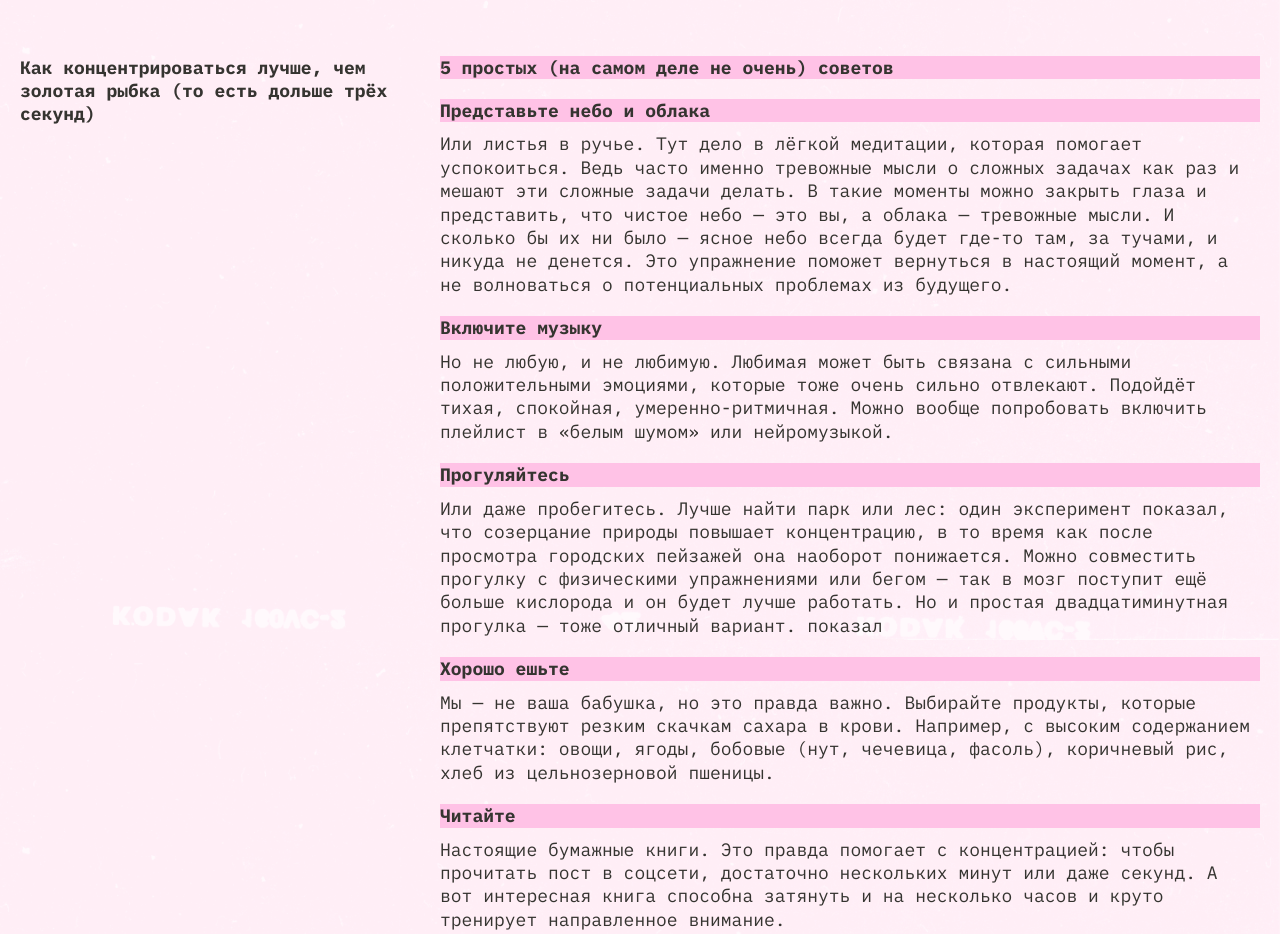
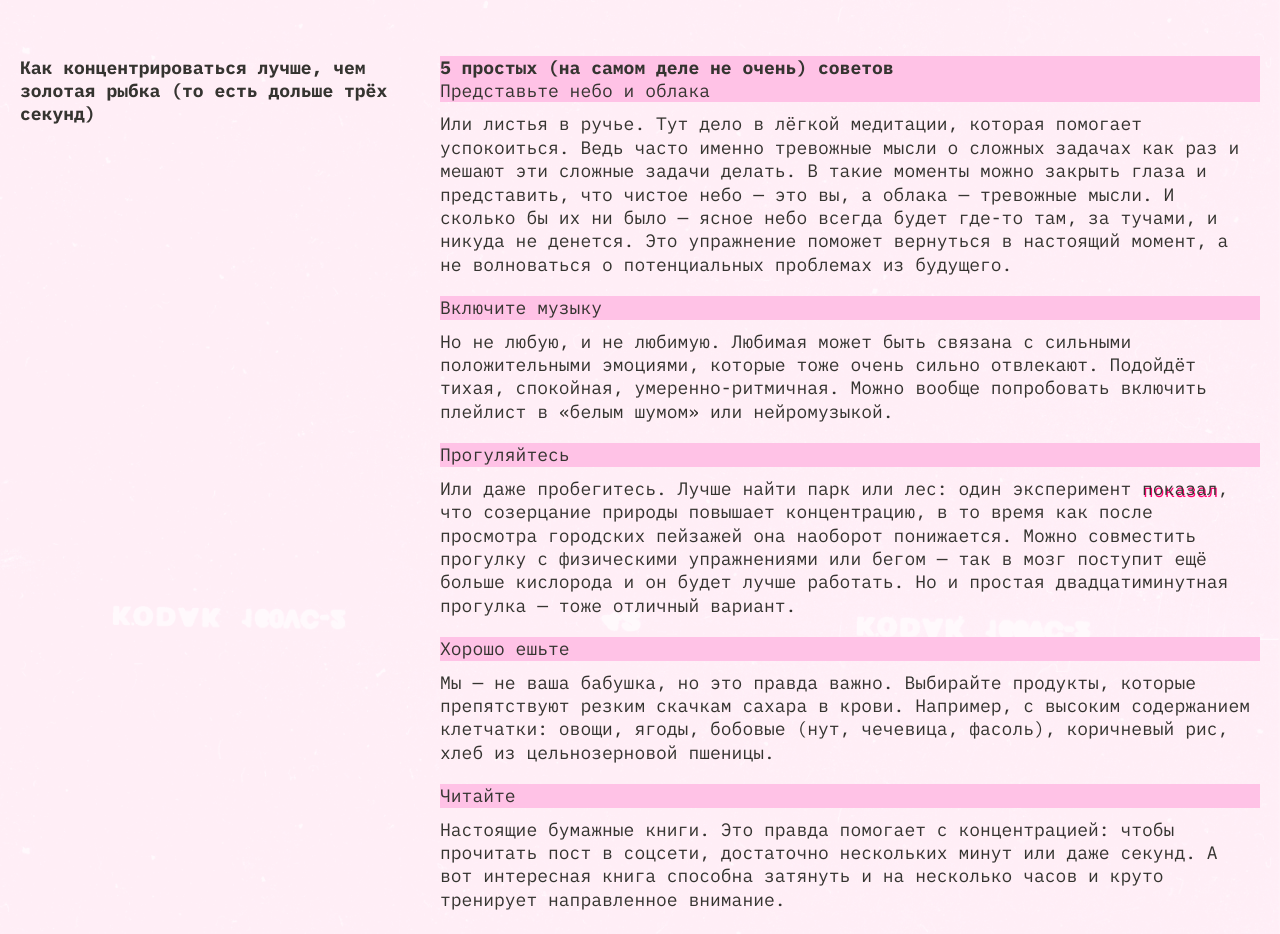
Before and after one commit to TheRathustra/slozhno-sosredotochitsya, a website: page index.html in a window 1280 px wide. Shown: the part 1760-2694 px from the top of the page. Drawn offline with Linux system fonts and the light colour scheme.

Commit message:
fix: исправления после ревью

```diff
--- a/index.html
+++ b/index.html
@@ -59,7 +59,8 @@
               Особенно сложно сосредоточиться, когда задач много и все они —
               важные. Где же легендарная многозадачность, когда она так нужна
               вам (и всем нанимающим менеджерам этого мира)? А дело в том, что
-              её просто не существует. Исследователи выяснили, что мозгу
+              её просто не существует. Исследователи <a class="link"
+                href="https://dana.org/article/multicosts-of-multitasking/" target="_blank">выяснили</a>, что мозгу
               тяжело концентрироваться даже на двух делах одновременно. А
               когда в поле внимания попадает несколько важных задач, организм
               паникует и выделяет кортизол и адреналин — «гормоны стресса».
@@ -137,17 +138,16 @@
         Как концентрироваться лучше, чем золотая рыбка (то есть дольше трёх
         секунд)
       </h2>
-      <ul class="content__list">
-        <li>
-          <article class="content__article">
+      <div class="content-how__container">
         <h3 class="content__article-title title-decor">
           5 простых (на самом деле не очень) советов
         </h3>
-          </article>
-        </li>
+        <article class="content__article">
+          <ul class="content__list">
             <li>
-          <article class="content__article">
-            <h3 class="content__article-title title-decor">Представьте небо и облака</h3>
+              <div class="content__article">
+                <h4 class="content__article-subtitle title-decor">Представьте небо и облака</h4>
+                <div class="content__article-paragraph-container">
                   <p class="content__article-paragraph">
                     Или листья в ручье. Тут дело в лёгкой медитации, которая
                     помогает успокоиться. Ведь часто именно тревожные мысли о
@@ -158,36 +158,43 @@
                     денется. Это упражнение поможет вернуться в настоящий момент, а
                     не волноваться о потенциальных проблемах из будущего.
                   </p>
-          </article>
+                </div>
+              </div>
             </li>
             <li>
-          <article class="content__article">
-            <h3 class="content__article-title title-decor">Включите музыку</h3>
+              <div class="content__article">
+                <h4 class="content__article-subtitle title-decor">Включите музыку</h4>
+                <div class="content__article-paragraph-container">
                   <p class="content__article-paragraph">
                     Но не любую, и не любимую. Любимая может быть связана с сильными
                     положительными эмоциями, которые тоже очень сильно отвлекают.
                     Подойдёт тихая, спокойная, умеренно-ритмичная. Можно вообще
                     попробовать включить плейлист в «белым шумом» или нейромузыкой.
                   </p>
-          </article>
+                </div>
+              </div>
             </li>
             <li>
-          <article class="content__article">
-            <h3 class="content__article-title title-decor">Прогуляйтесь</h3>
+              <div class="content__article">
+                <h4 class="content__article-subtitle title-decor">Прогуляйтесь</h4>
+                <div class="content__article-paragraph-container">
                   <p class="content__article-paragraph">
                     Или даже пробегитесь. Лучше найти парк или лес: один эксперимент
-              показал, что созерцание природы повышает концентрацию, в то
+                    <a class="link" href="https://www.sciencedirect.com/science/article/abs/pii/S0272494415000328"
+                      target="_blank">показал</a>, что созерцание природы повышает концентрацию, в то
                     время как после просмотра городских пейзажей она наоборот
                     понижается. Можно совместить прогулку с физическими упражнениями
                     или бегом — так в мозг поступит ещё больше кислорода и он будет
                     лучше работать. Но и простая двадцатиминутная прогулка — тоже
-              отличный вариант. показал
+                    отличный вариант.
                   </p>
-          </article>
+                </div>
+              </div>
             </li>
             <li>
-          <article class="content__article">
-            <h3 class="content__article-title title-decor">Хорошо ешьте</h3>
+              <div class="content__article">
+                <h4 class="content__article-subtitle title-decor">Хорошо ешьте</h4>
+                <div class="content__article-paragraph-container">
                   <p class="content__article-paragraph">
                     Мы — не ваша бабушка, но это правда важно. Выбирайте продукты,
                     которые препятствуют резким скачкам сахара в крови. Например, с
@@ -195,39 +202,43 @@
                     чечевица, фасоль), коричневый рис, хлеб из цельнозерновой
                     пшеницы.
                   </p>
-          </article>
+                </div>
+              </div>
             </li>
             <li>
-          <article class="content__article">
-            <h3 class="content__article-title title-decor">Читайте</h3>
+              <div class="content__article">
+                <h4 class="content__article-subtitle title-decor">Читайте</h4>
+                <div class="content__article-paragraph-container">
                   <p class="content__article-paragraph">
                     Настоящие бумажные книги. Это правда помогает с концентрацией:
                     чтобы прочитать пост в соцсети, достаточно нескольких минут или
                     даже секунд. А вот интересная книга способна затянуть и на
                     несколько часов и круто тренирует направленное внимание.
                   </p>
-          </article>
+                </div>
+              </div>
             </li>
           </ul>
+        </article>
+      </div>
     </section>
     <section class="content content-mt">
       <h2 class="content__article-title title-decor">А можно в картинках?</h2>
       <ul class="gallery-list">
         <li class="gallery-list__item sunset-picture">
-          <img class="gallery-img" src="./images/sunset.png" alt="Изображение совета: Представьте небо и облака"
-            loading="lazy" />
+          <img class="gallery-img" src="./images/sunset.png" alt="Рисунок заката, моря и гор" loading="lazy" />
         </li>
         <li class="gallery-list__item ice-cream-picture">
-          <img class="gallery-img" src="./images/ice-cream.png" alt="Изображение совета: Хорошо ешьте" loading="lazy" />
+          <img class="gallery-img" src="./images/ice-cream.png"
+            alt="Рисунок тарелки с мороженным. Мороженные изображено в виде смайликов" loading="lazy" />
         </li>
         <li class="gallery-list__item tape-picture">
-          <img class="gallery-img" src="./images/tape.png" alt="Изображение совета: Включите музыку" loading="lazy" />
+          <img class="gallery-img" src="./images/tape.png" alt="Рисунок музыкальной кассеты" loading="lazy" />
         </li>
         <li class="gallery-list__item book-picture">
-          <img class="gallery-img" src="images/books.png" alt="Изображение совета: Читайте" loading="lazy" />
-        </li>
+          <img class="gallery-img" src="images/books.png" alt="Рисунок стопки книг" loading="lazy" />
         <li class="gallery-list__item street-picture">
-          <img class="gallery-img" src="./images/street.png" alt="Изображение совета: Прогуляйтесь" loading="lazy" />
+          <img class="gallery-img" src="./images/street.png" alt="Рисунок японской улицы" loading="lazy" />
         </li>
       </ul>
     </section>
--- a/styles/dark.css
+++ b/styles/dark.css
@@ -19,6 +19,9 @@
   --title-text-color: #DB00FF;
   --secondary-title-text-color: #ff0070;
   --accent-color: #ff0070;
+  --frame-color: #ff0070;
+  --link-color: #F1B2CE;
+  --button-color-hover: rgba(255, 0, 112, 0.4);
 }
 
 @media (prefers-color-scheme: dark) {
@@ -34,6 +37,9 @@
       --title-text-color: #DB00FF;
       --secondary-title-text-color: #ff0070;
       --accent-color: #ff0070;
+      --frame-color: #ff0070;
+      --link-color: #F1B2CE;
+      --button-color-hover: rgba(255, 0, 112, 0.4);
     }
 
 }
--- a/styles/light.css
+++ b/styles/light.css
@@ -19,6 +19,9 @@
   --title-text-color: #FFC2E6;
   --secondary-title-text-color: #353430;
   --accent-color: #FF0070;
+  --frame-color: #353430;
+  --link-color: #353430;
+  --button-color-hover: rgba(50, 49, 45, 0.4);
 }
 
 @media (prefers-color-scheme: light) {
@@ -34,6 +37,9 @@
       --title-text-color: #FFC2E6;
       --secondary-title-text-color: #353430;
       --accent-color: #FF0070;
+      --frame-color: #353430;
+      --link-color: #353430;
+      --button-color-hover: rgba(50, 49, 45, 0.4);
     }
 
 }
--- a/styles/style.css
+++ b/styles/style.css
@@ -5,13 +5,32 @@
   margin: 0 auto;
   color: var(--text-color, #000);
   font-family: var(--main-font, 'Courier New', monospace);
-  font-size: 18px;
+  font-size: var(--text-font-size, 18px);
   background-color: var(--bg-color, #000);
   background-image: var(--bg-image);
   background-repeat: no-repeat;
   background-position: center;
   background-size: cover;
   background-attachment: fixed;
+}
+
+.link {
+  color: var(--link-color, #ff0070);
+  text-decoration: none;
+  text-shadow: 1px 2px 0 var(--accent-color, #ff0070);
+  transition: border-block-end 1s;
+}
+
+.link:hover {
+  border-block-end: 1px solid var(--link-color, #353430);
+}
+
+.link:focus {
+  outline: none;
+}
+
+.link:focus-visible {
+  outline: 1px solid var(--link-color, #353430);
 }
 
 /* header */
@@ -40,15 +59,29 @@
   outline: 1px solid transparent;
   color: var(--secondary-title-text-color, #000);
   font-weight: 400;
-  font-size: 18px;
+  font-size: var(--text-font-size, 18px);
   text-align: center;
   text-transform: lowercase;
   background-color: transparent;
+  transition: border 1s;
   cursor: pointer;
+}
+
+.header__theme-menu-button:hover {
+  border: 1px solid var(--button-color-hover, #353430);
+}
+
+.header__theme-menu-button:focus {
+  outline: none;
+}
+
+.header__theme-menu-button:focus-visible {
+  border-block-end: 1px solid var(--secondary-title-text-color, #353430);
 }
 
 .header__theme-menu-button_active {
   border: 1px solid var(--border-color, #ff0070);
+  pointer-events: none;
 }
 
 .title-text {
@@ -69,7 +102,7 @@
   align-self: center;
   color: var(--text-color, #000);
   font-weight: 700;
-  font-size: 18px;
+  font-size: var(--text-font-size, 18px);
   inline-size: calc(100vw - 54%);
   block-size: min-content;
   max-inline-size: 491px;
@@ -95,15 +128,15 @@
 }
 
 .decorated-zone::before {
-  border-inline-end: 1px solid var(--accent-color, #ff0070);
-  border-block-start: 1px solid var(--accent-color, #ff0070);
+  border-inline-end: 1px solid var(--frame-color, #000);
+  border-block-start: 1px solid var(--frame-color, #000);
   inset-inline-end: clamp(10px, 0.0286rem + 2.5445vw, 20px);
   inset-block-start: clamp(0.375rem, -0.4599rem + 3.5623vw, 1.25rem);
 }
 
 .decorated-zone::after {
-  border-inline-start: 1px solid var(--accent-color, #ff0070);
-  border-block-end: 1px solid var(--accent-color, #ff0070);
+  border-inline-start: 1px solid var(--frame-color, #000);
+  border-block-end: 1px solid var(--frame-color, #000);
   inset-inline-start: clamp(10px, 0.0286rem + 2.5445vw, 20px);
   inset-block-end: clamp(0.75rem, 0.2729rem + 2.0356vw, 1.25rem);
 }
@@ -127,7 +160,7 @@
   content: '';
   display: block;
   border-radius: 50%;
-  text-shadow: 4px 4px 0 var(--rec-color, #ff0070);
+  box-shadow: 0 0 4px 2px var(--rec-color, #ff0070);
   background-color: var(--rec-color, #ff0070);
   inline-size: 9px;
   block-size: 9px;
@@ -177,9 +210,9 @@
 .content__title {
   color: var(--secondary-title-text-color, #000);
   font-weight: 700;
-  font-size: 18px;
+  font-size: var(--title-font-size, 18px);
   line-height: 23.4px;
-  text-align: left;
+  text-align: start;
 }
 
 .content-what .content__title {
@@ -189,17 +222,25 @@
 .content__article-title {
   color: var(--text-color, #000);
   font-weight: 700;
-  font-size: 18px;
+  font-size: var(--title-font-size, 18px);
   line-height: 23.4px;
-  text-align: left;
+  text-align: start;
+}
+
+.content__article-subtitle {
+  color: var(--text-color, #000);
+  font-weight: 400;
+  font-size: var(--title-font-size, 18px);
+  line-height: 23.4px;
+  text-align: start;
 }
 
 .content__article-paragraph {
   color: var(--secondary-text-color, #000);
   font-weight: 400;
-  font-size: 18px;
+  font-size: var(--text-font-size, 18px);
   line-height: 23.4px;
-  text-align: left;
+  text-align: start;
 }
 
 /* pictures */
--- a/styles/variables.css
+++ b/styles/variables.css
@@ -5,4 +5,19 @@
 
 :root {
   --main-font: 'IBM Plex mono';
+  --title-font-size: 18px;
+  --text-font-size: 18px;
+  --bg-image: url(../images/cover-image-light.png);
+  --bg-color: transparent;
+  --border-color: #353430;
+  --bg-text-color: #FFC2E6;
+  --text-color: #353430;
+  --rec-color: transparent;
+  --secondary-text-color: #353430;
+  --title-text-color: #FFC2E6;
+  --secondary-title-text-color: #353430;
+  --accent-color: #FF0070;
+  --frame-color: #353430;
+  --link-color: #353430;
+  --button-color-hover: rgba(50, 49, 45, 0.4);
 }
```
Lines whose indentation alone changed are shown as unchanged.
